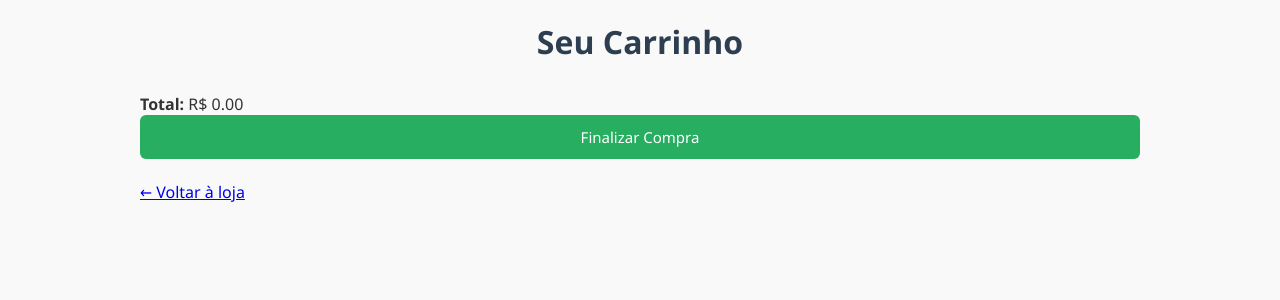
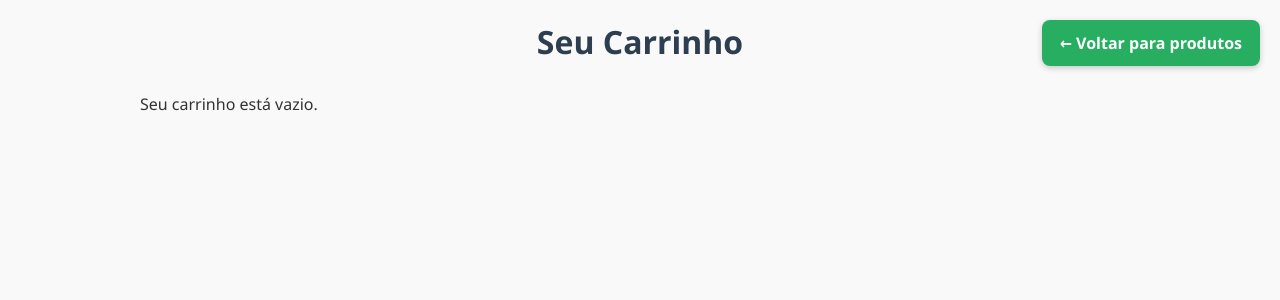
Before and after one commit to GabrielCst011/projeto-mercadinho, a Flask app: page /carrinho in a window 1280 px wide. Shown: the top 300 px of the page. Run offline with Flask 3, Linux system fonts and the light colour scheme.

Commit message:
Update Carrinho

```diff
--- a/static/styles.css
+++ b/static/styles.css
@@ -119,3 +119,37 @@
 button:hover {
   background-color: #219150;
 }
+
+.total {
+  font-size: 1.3rem;
+  font-weight: bold;
+  margin-top: 20px;
+  color: #27ae60;
+  text-align: right;
+}
+
+.carrinho-item {
+  background: white;
+  border-radius: 8px;
+  padding: 15px 20px;
+  margin-bottom: 12px;
+  display: flex;
+  justify-content: space-between;
+  align-items: center;
+  box-shadow: 0 1px 6px rgba(0,0,0,0.1);
+}
+
+.carrinho-item button {
+  background-color: #e74c3c;
+  border: none;
+  color: white;
+  padding: 8px 14px;
+  border-radius: 6px;
+  cursor: pointer;
+  font-size: 14px;
+  transition: background 0.3s ease;
+}
+
+.carrinho-item button:hover {
+  background-color: #c0392b;
+}
--- a/templates/carrinho.html
+++ b/templates/carrinho.html
@@ -2,38 +2,56 @@
 <html lang="pt-BR">
 <head>
   <meta charset="UTF-8">
-  <title>Carrinho</title>
+  <title>Seu Carrinho - Mercadinho</title>
   <link rel="stylesheet" href="{{ url_for('static', filename='styles.css') }}">
 </head>
 <body>
+  <a href="/" class="carrinho-link">← Voltar para produtos</a>
+
   <div class="container">
     <h1>Seu Carrinho</h1>
-    <ul id="lista-carrinho"></ul>
-    <p><strong>Total:</strong> R$ <span id="total">0.00</span></p>
-    <button onclick="finalizarCompra()">Finalizar Compra</button>
-    <br><br>
-    <a href="/">← Voltar à loja</a>
+    <div id="carrinho-lista"></div>
+    <div id="carrinho-total" class="total"></div>
   </div>
 
   <script>
-    const carrinho = JSON.parse(localStorage.getItem("carrinho")) || [];
-    const lista = document.getElementById("lista-carrinho");
-    let total = 0;
+    function renderCarrinho() {
+      const carrinho = JSON.parse(localStorage.getItem("carrinho")) || [];
+      const lista = document.getElementById("carrinho-lista");
+      const totalEl = document.getElementById("carrinho-total");
+      lista.innerHTML = "";
 
-    carrinho.forEach(item => {
-      const li = document.createElement("li");
-      li.textContent = `${item.nome} - R$ ${item.preco.toFixed(2)}`;
-      lista.appendChild(li);
-      total += item.preco;
-    });
+      if (carrinho.length === 0) {
+        lista.innerHTML = "<p>Seu carrinho está vazio.</p>";
+        totalEl.innerHTML = "";
+        return;
+      }
 
-    document.getElementById("total").textContent = total.toFixed(2);
+      let total = 0;
 
-    function finalizarCompra() {
-      alert("Compra finalizada! Em breve você receberá a confirmação.");
-      localStorage.removeItem("carrinho");
-      window.location.href = "/";
+      carrinho.forEach((item, index) => {
+        total += item.preco;
+
+        const itemEl = document.createElement("div");
+        itemEl.classList.add("carrinho-item");
+        itemEl.innerHTML = `
+          <span>${item.nome} - R$ ${item.preco.toFixed(2)}</span>
+          <button onclick="removerDoCarrinho(${index})">Remover</button>
+        `;
+        lista.appendChild(itemEl);
+      });
+
+      totalEl.textContent = `Total: R$ ${total.toFixed(2)}`;
     }
+
+    function removerDoCarrinho(index) {
+      const carrinho = JSON.parse(localStorage.getItem("carrinho")) || [];
+      carrinho.splice(index, 1);
+      localStorage.setItem("carrinho", JSON.stringify(carrinho));
+      renderCarrinho();
+    }
+
+    renderCarrinho();
   </script>
 </body>
 </html>
```
